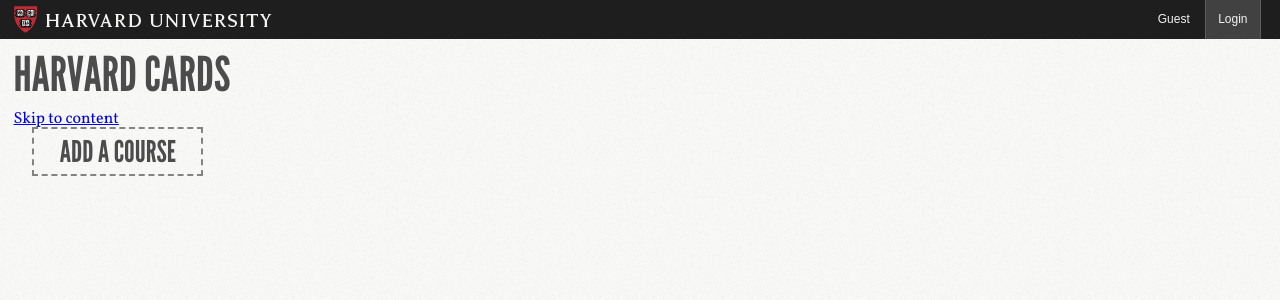
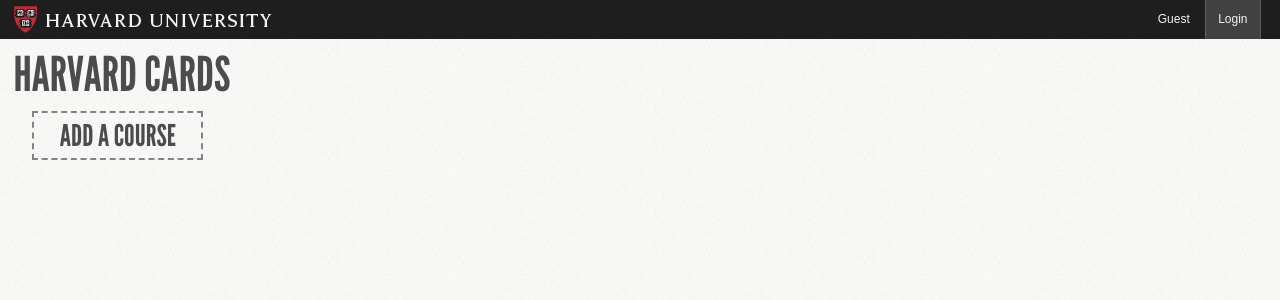
Before and after one commit to Harvard-ATG/HarvardCards, a Django app: page / in a window 1280 px wide. Shown: the top 300 px of the page. Run offline with Django 3.2, Linux system fonts and the light colour scheme; data that the repository does not hold is empty; parts of the project's set-up code (start-up, migrations or seed data) failed here and were passed over; some libraries are stand-ins or nearby versions.

Commit message:
commenting out skip nav for now

```diff
--- a/harvardcards/templates/__layout_left_sidebar.html
+++ b/harvardcards/templates/__layout_left_sidebar.html
@@ -6,7 +6,7 @@
 		<div class="contentWrapper"><!-- contentWrapper (start) -->
 			<a id="mobileMenu" href="#"><i class="fa fa-bars fa-2x"></i></a> <h1 id="appTitle">HARVARD CARDS</h1>
 			<div class="clear"></div>
-			<div class="skipNav"><a href="#contentHere" title="Skip to content">Skip to content</a></div>
+			<!--div class="skipNav"><a href="#contentHere" title="Skip to content">Skip to content</a></div-->
 			{% block sidebar_content %}{% endblock %}
 			{% block main_content %}{% endblock %}
 		</div>
```
